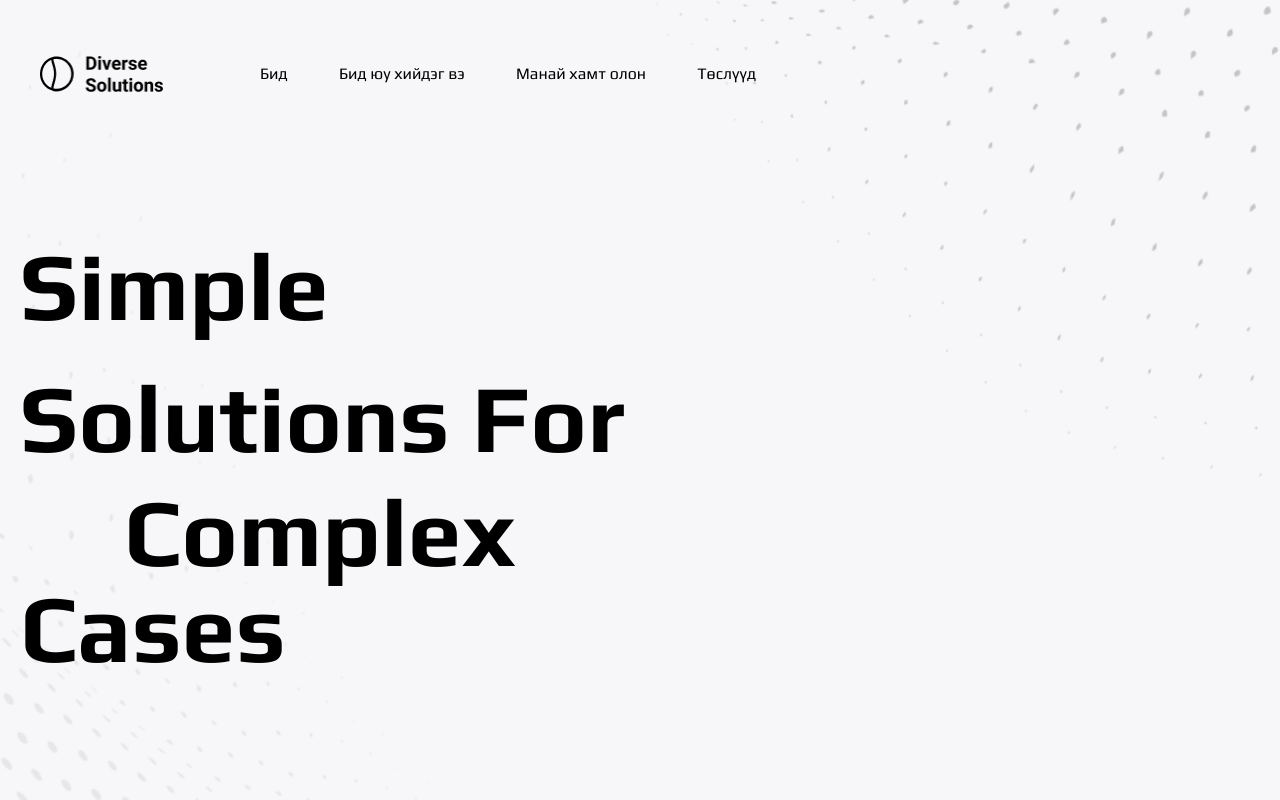
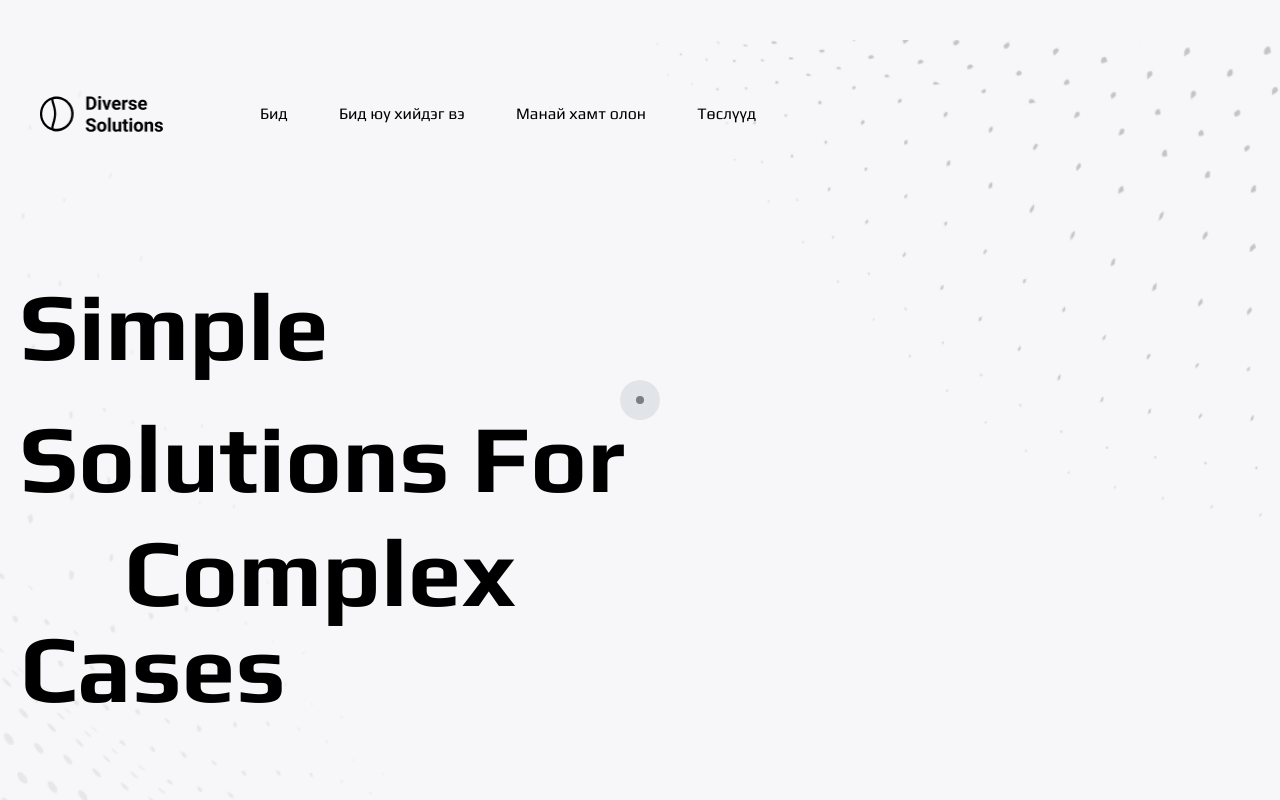
Before and after one commit to Tuvshinbayar1234/diverse.v2, a React (Create React App) app: page / in a window 1280 px wide. Shown: the top 800 px of the page. Built offline with nearby package versions, Linux system fonts and the light colour scheme.

Commit message:
added custom cursor

```diff
--- a/src/App.js
+++ b/src/App.js
@@ -12,6 +12,7 @@ import ProjectAccordion from "./Components/Projects/ProjectAccordion";
 import ProjectSlider from "./Components/Projects/ProjectSlider";
 import Style from './styles.module.css'
 import background from './assets/bg-1.png'
+import Cursor from "./Components/Cursor/Cursor";
 
 function App(){
 
@@ -24,6 +25,7 @@ function App(){
 
   return (
     <div className="w-full overflow-x-hidden" style={{backgroundColor: '#f7f7f9'}}>
+      <Cursor />
       <div className="" style={{ backgroundImage: `url(${background})`, backgroundRepeat: 'no-repeat', backgroundSize: 'cover' }}>
       <Nav />
       <div className="container mx-auto py-32 px-5 hidden lg:block">
--- /dev/null
+++ b/src/Components/Cursor/Component/Link.js
@@ -0,0 +1,7 @@
+const Link = ({ mouseOverEvent, mouseOutEvent, src }) => {
+    return (
+      <img onMouseOut={mouseOutEvent} onMouseOver={mouseOverEvent} src={src} />
+    );
+  };
+
+  export default Link;
--- /dev/null
+++ b/src/Components/Cursor/Cursor.js
@@ -0,0 +1,122 @@
+import { useEffect, useRef } from 'react';
+// import getImage from 'util/getImage';
+import Link from './Component/Link';
+import './style.css';
+
+const Cursor = () => {
+  const delay = 18;
+
+  const dot = useRef(null);
+  const dotOutline = useRef(null);
+
+  const cursorVisible = useRef(true);
+  const cursorEnlarged = useRef(false);
+
+  const endX = useRef(window.innerWidth / 2);
+  const endY = useRef(window.innerHeight / 2);
+  const _x = useRef(0);
+  const _y = useRef(0);
+
+  const requestRef = useRef(null);
+
+  useEffect(() => {
+    document.addEventListener('mousedown', mouseOverEvent);
+    document.addEventListener('mouseup', mouseOutEvent);
+    document.addEventListener('mousemove', mouseMoveEvent);
+    document.addEventListener('mouseenter', mouseEnterEvent);
+    document.addEventListener('mouseleave', mouseLeaveEvent);
+
+    animateDotOutline();
+
+    return () => {
+      document.removeEventListener('mousedown', mouseOverEvent);
+      document.removeEventListener('mouseup', mouseOutEvent);
+      document.removeEventListener('mousemove', mouseMoveEvent);
+      document.removeEventListener('mouseenter', mouseEnterEvent);
+      document.removeEventListener('mouseleave', mouseLeaveEvent);
+
+      cancelAnimationFrame(requestRef.current);
+    };
+  }, []);
+
+  const toggleCursorVisibility = () => {
+    if (cursorVisible.current) {
+      dot.current.style.opacity = 1;
+      dotOutline.current.style.opacity = 1;
+    } else {
+      dot.current.style.opacity = 0;
+      dotOutline.current.style.opacity = 0;
+    }
+  };
+
+  const toggleCursorSize = () => {
+    if (cursorEnlarged.current) {
+      dot.current.style.transform = 'translate(-50%, -50%) scale(0.75)';
+      dotOutline.current.style.transform = 'translate(-50%, -50%) scale(1.5)';
+    } else {
+      dot.current.style.transform = 'translate(-50%, -50%) scale(1)';
+      dotOutline.current.style.transform = 'translate(-50%, -50%) scale(1)';
+    }
+  };
+
+  const mouseOverEvent = () => {
+    cursorEnlarged.current = true;
+    toggleCursorSize();
+  };
+
+  const mouseOutEvent = () => {
+    cursorEnlarged.current = false;
+    toggleCursorSize();
+  };
+
+  const mouseEnterEvent = () => {
+    cursorVisible.current = true;
+    toggleCursorVisibility();
+  };
+
+  const mouseLeaveEvent = () => {
+    cursorVisible.current = false;
+    toggleCursorVisibility();
+  };
+
+  const mouseMoveEvent = e => {
+    cursorVisible.current = true;
+    toggleCursorVisibility();
+
+    endX.current = e.pageX;
+    endY.current = e.pageY;
+
+    dot.current.style.top = endY.current + 'px';
+    dot.current.style.left = endX.current + 'px';
+  };
+
+  const animateDotOutline = () => {
+    _x.current += (endX.current - _x.current) / delay;
+    _y.current += (endY.current - _y.current) / delay;
+
+    dotOutline.current.style.top = _y.current + 'px';
+    dotOutline.current.style.left = _x.current + 'px';
+
+    requestRef.current = requestAnimationFrame(animateDotOutline);
+  };
+
+  return (
+    <>
+      <div ref={dotOutline} className="cursor-dot-outline"></div>
+      <div ref={dot} className="cursor-dot"></div>
+
+      <div className="links-container">
+        {[...Array(4).keys()].map(i => (
+          <Link
+            key={i}
+            mouseOverEvent={mouseOverEvent}
+            mouseOutEvent={mouseOutEvent}
+            // src={getImage(i + 1)}
+          />
+        ))}
+      </div>
+    </>
+  );
+};
+
+export default Cursor;
--- /dev/null
+++ b/src/Components/Cursor/style.css
@@ -0,0 +1,38 @@
+* {
+	cursor: none;
+  }
+
+  .cursor-dot,
+  .cursor-dot-outline {
+	pointer-events: none;
+	position: absolute;
+	top: 50%;
+	left: 50%;
+	transform: translate(-50%, -50%);
+	border-radius: 50%;
+	opacity: 1;
+	transition: opacity 0.3s ease-in-out, transform 0.3s ease-in-out;
+	z-index: 100;
+  }
+
+  .cursor-dot {
+	width: 8px;
+	height: 8px;
+	background-color: #7F7C82;
+	z-index: 100;
+  }
+
+  .cursor-dot-outline {
+	width: 40px;
+	height: 40px;
+	background-color: #E1E5EA;
+	z-index: 100;
+  }
+
+  .links-container {
+	display: grid;
+	place-items: center;
+	grid-template-columns: repeat(2, 1fr);
+	row-gap: 40px;
+	z-index: 100;
+  }
```
Also changed, not shown: 23 other files (tests, documents, lock files or other folders).
